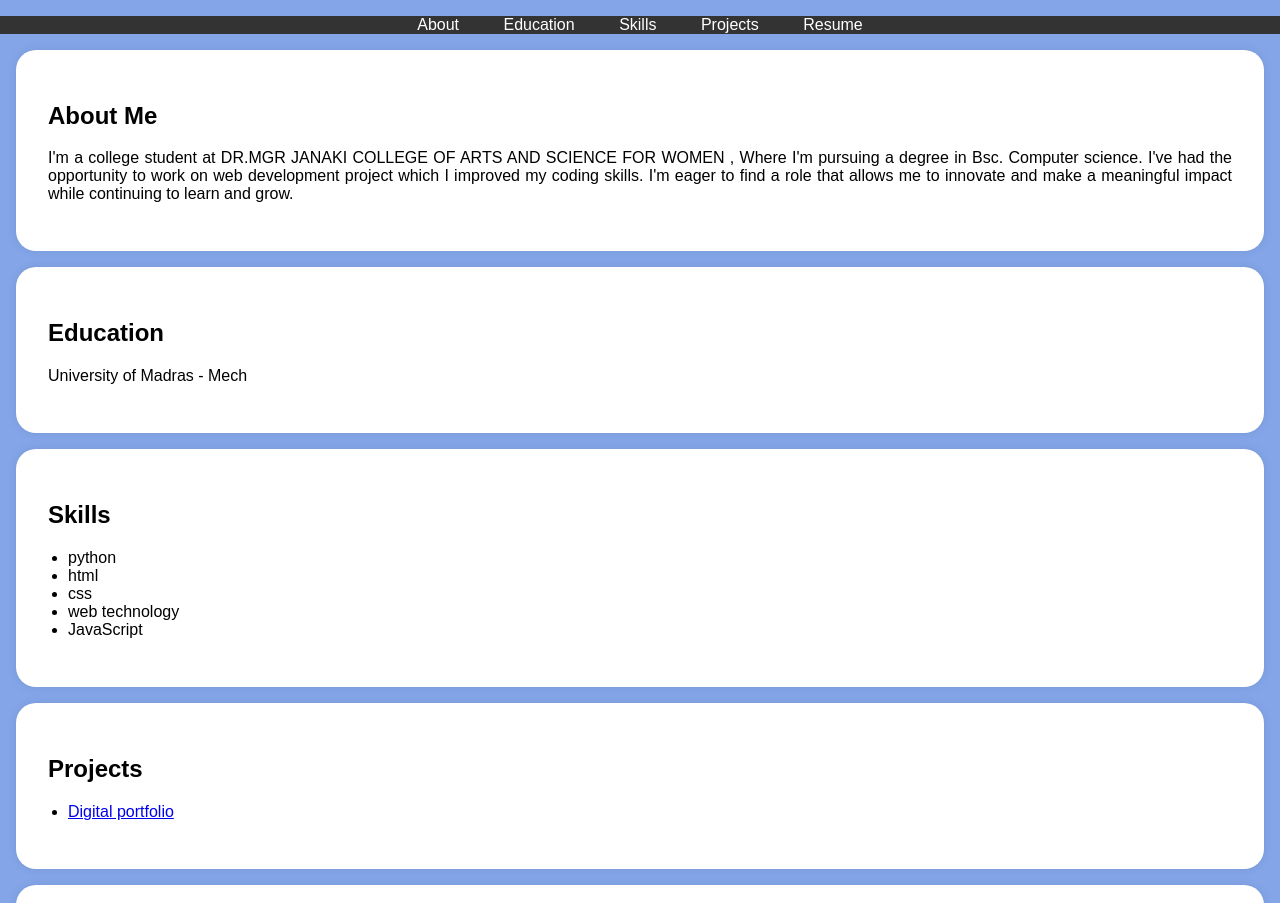
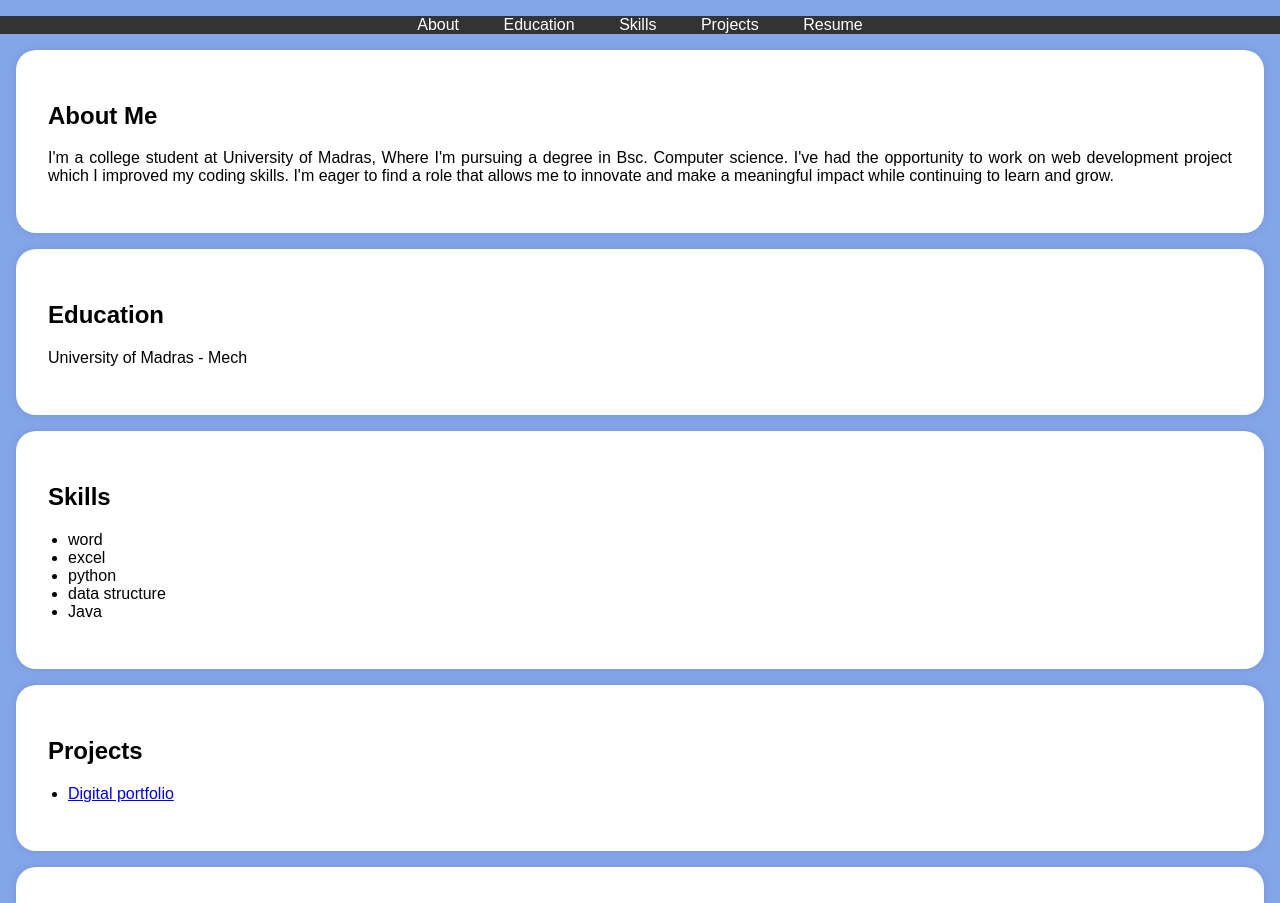
Before and after one commit to priyaperiyasamy19/Digital-portfolio-, a plain HTML site: page index.html in a window 1280 px wide. Shown: the part 197-1100 px from the top of the page. Drawn offline with Linux system fonts and the light colour scheme.

Commit message:
Update index.html

```diff
--- a/index.html
+++ b/index.html
@@ -115,7 +115,7 @@
     <section id="about">
         <div class="section-content">
             <h2>About Me</h2>
-            <p>I'm a college student at DR.MGR JANAKI COLLEGE OF ARTS AND SCIENCE FOR WOMEN , Where I'm pursuing a degree in Bsc. Computer science. I've had the opportunity to work on web development project which I improved my coding skills. I'm eager to find a role that allows me to innovate and make a meaningful impact while continuing to learn and grow.</p>
+            <p>I'm a college student at University of Madras, Where I'm pursuing a degree in Bsc. Computer science. I've had the opportunity to work on web development project which I improved my coding skills. I'm eager to find a role that allows me to innovate and make a meaningful impact while continuing to learn and grow.</p>
 
         </div>
     </section>
@@ -133,11 +133,11 @@
         <div class="section-content">
             <h2>Skills</h2>
             <ul>
+                <li>word</li>
+                <li>excel</li>
                 <li>python</li>
-                <li>html</li>
-                <li>css</li>
-                <li>web technology</li>
-                <li>JavaScript</li>
+                <li>data structure</li>
+                <li>Java</li>
 
             </ul>
         </div>
@@ -158,7 +158,7 @@
         <div class="section-content">
             <center>
             <h2>Resume</h2>
-            <a href="file.pdf" target="_blank" class="download-button">Download CV</a>
+            <a href="priya resume.pdf" target="_blank" class="download-button">Download CV</a>
         </center>
         </div>
 
```
